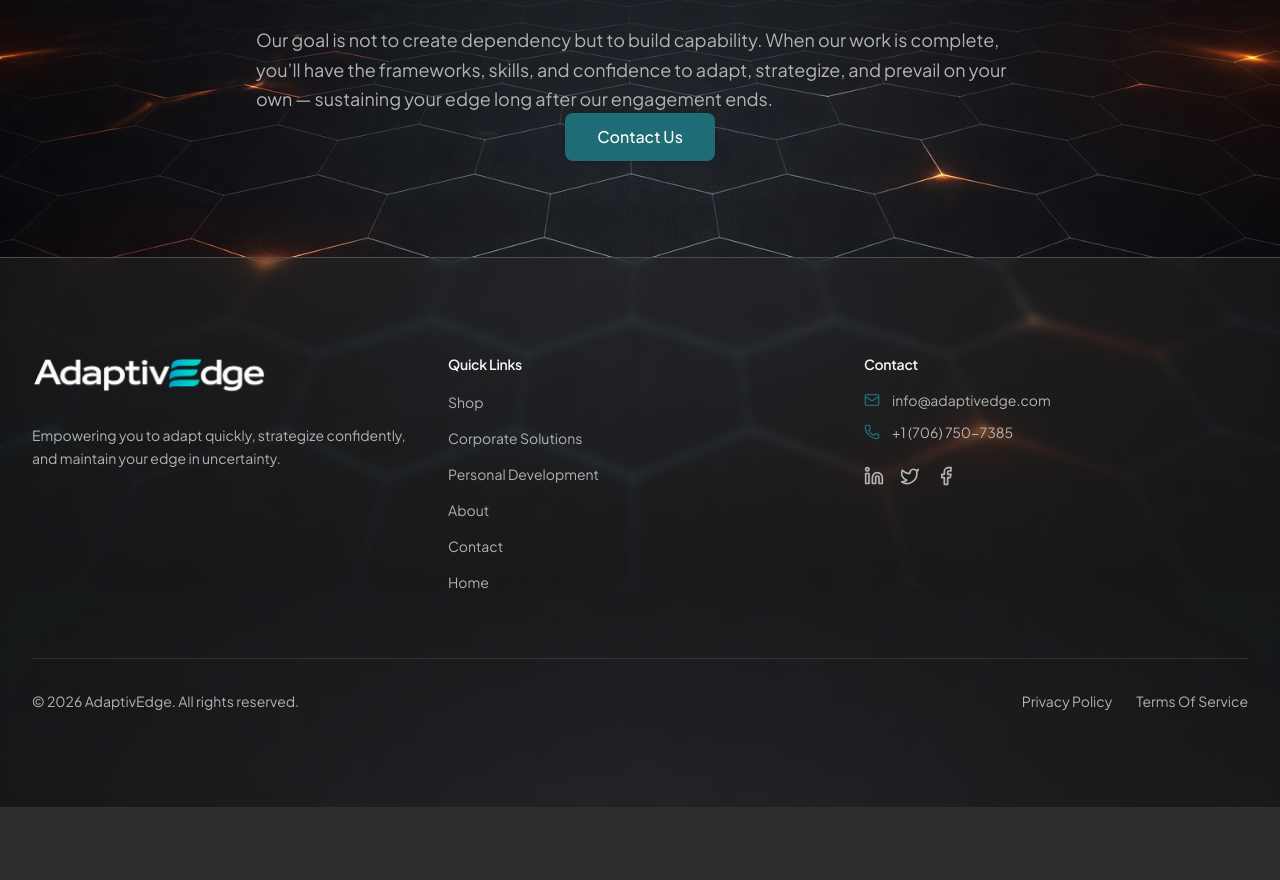
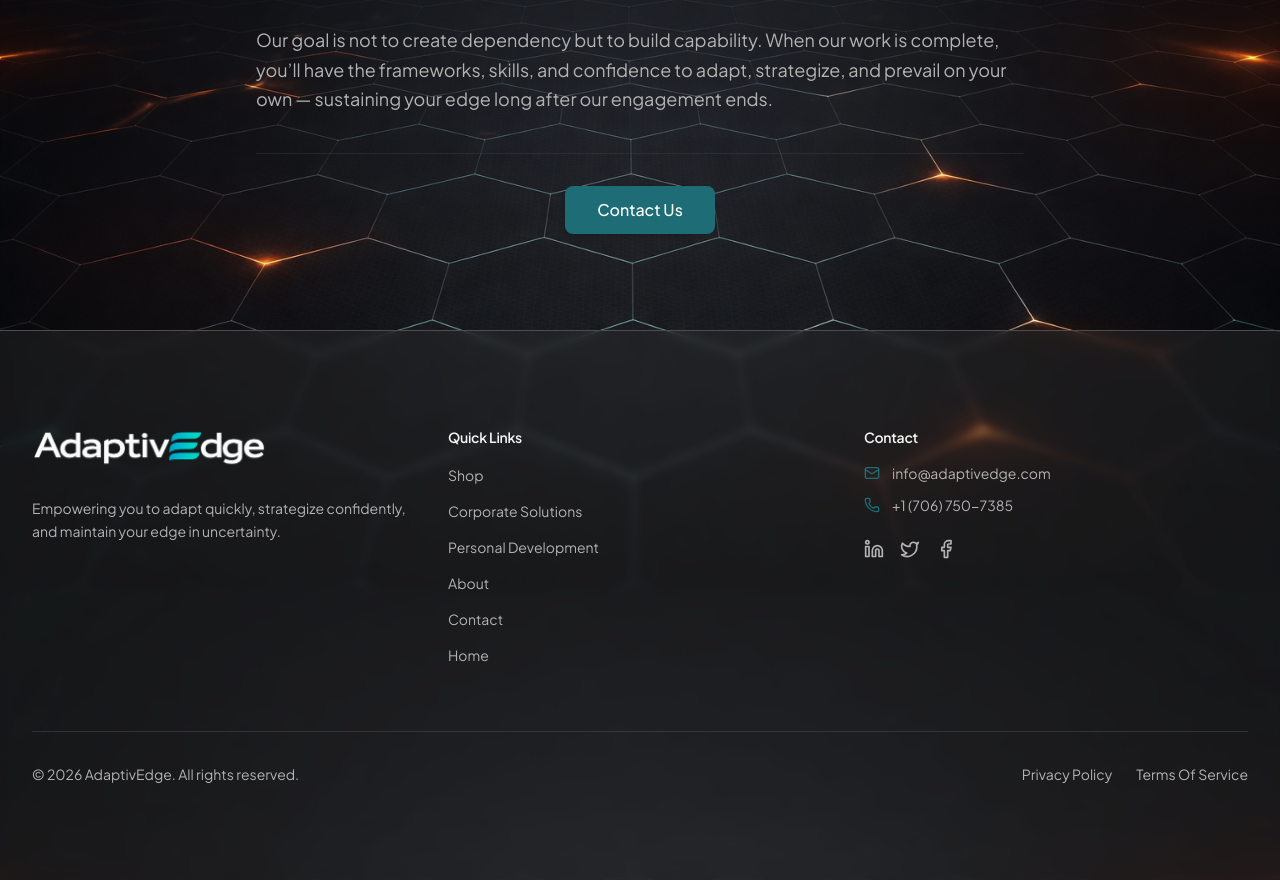
Before and after one commit to erikscomputers/adaptiveEDGE-site, a React (Vite) app: page /about in a window 1280 px wide. Shown: the part 1969-2849 px from the top of the page. Before the commit the page ends 2776 px from the top, so only its background shows below. Built offline with nearby package versions, Linux system fonts and the light colour scheme; the HTML template or start-up script is replaced by a standard one.

Commit message:
update to about

```diff
--- a/src/pages/AboutPage.jsx
+++ b/src/pages/AboutPage.jsx
@@ -164,7 +164,7 @@ const AboutPage = () => {
         </p>
       </div> {/* ✅ THIS WAS MISSING */}
 
-      <div className="flex flex-col sm:flex-row gap-4 justify-center items-center">
+      <div className="flex flex-col sm:flex-row gap-4 justify-center items-center pt-8 border-t border-border/30 mt-10">
         <Button asChild size="lg" className="button-secondary px-8 py-6 text-base">
           <Link to="/contact">
             Contact Us
```
